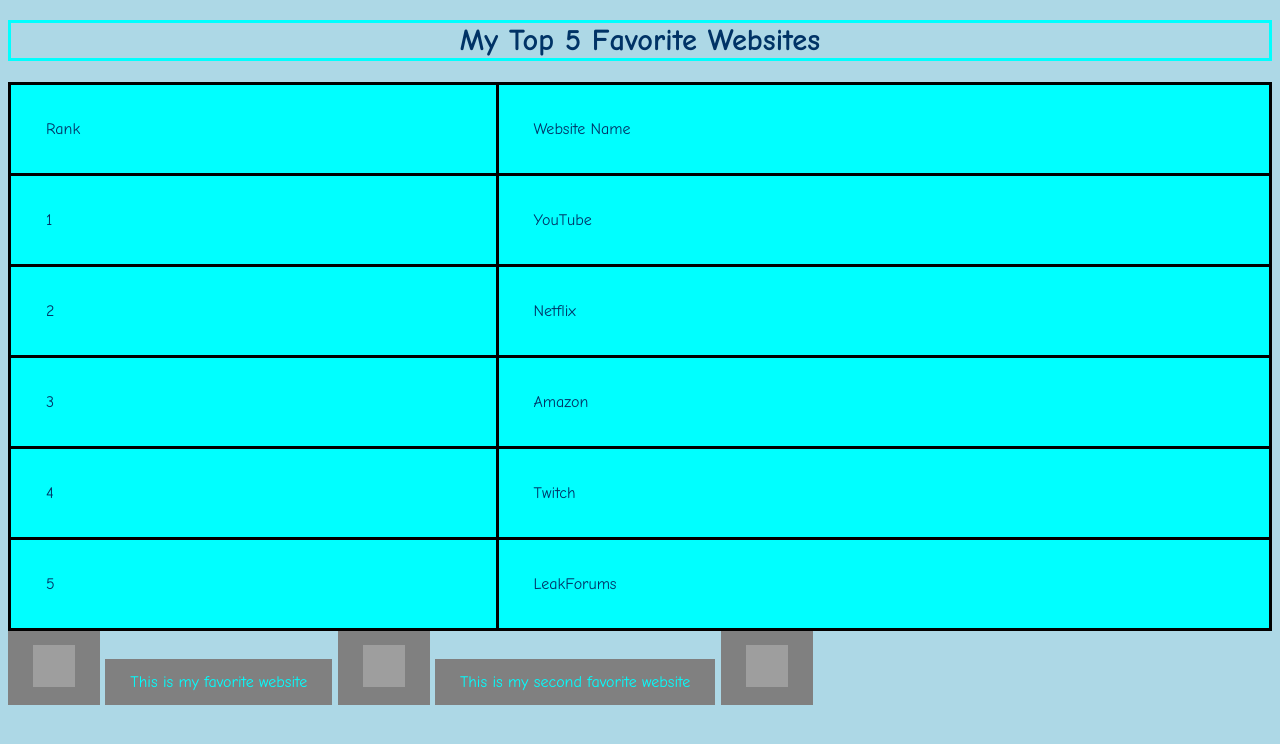
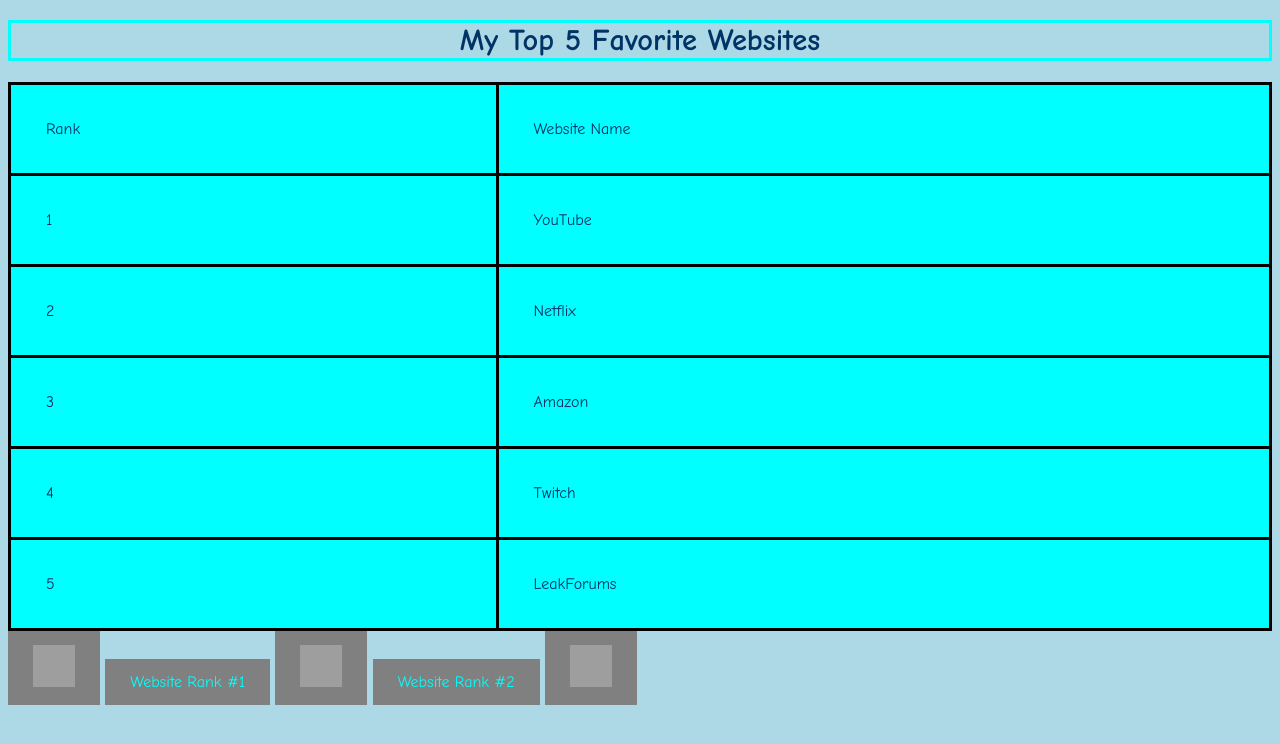
Before and after one commit to chased1326/chased1326.github.io, a plain HTML site: page index.html in a window 1280 px wide. Drawn offline with Linux system fonts and the light colour scheme; grey boxes are pictures that could not be loaded.

Commit message:
Update index.html

```diff
--- a/index.html
+++ b/index.html
@@ -41,12 +41,12 @@
   <a href="https://cloud.githubusercontent.com/assets/17299833/13361672/fb4f79c6-dc74-11e5-82c0-252ca4c0efca.gif ">
 <img src="https://cloud.githubusercontent.com/assets/17299833/13361672/fb4f79c6-dc74-11e5-82c0-252ca4c0efca.gif " alt="HTML tutorial " style="width:42px;height:42px;border:0 "></a>
 
-  <a href="https://www.youtube.com/ " target="_blank ">This is my favorite website</a>
+  <a href="https://www.youtube.com/ " target="_blank ">Website Rank #1</a>
 
  <a href="https://cloud.githubusercontent.com/assets/17299833/13361761/810eff78-dc75-11e5-813d-3462a0826cb5.png ">
 <img src="https://cloud.githubusercontent.com/assets/17299833/13361761/810eff78-dc75-11e5-813d-3462a0826cb5.png " alt="HTML tutorial " style="width:42px;height:42px;border:0 "></a>
 
- <a href="https://www.netflix.com/ ">This is my second favorite website</a>
+ <a href="https://www.netflix.com/ ">Website Rank #2</a>
   <style>
    a:link {color:cyan; background-color:grey} a:hover   {color:grey; background-color:cyan; text-decoration:underline}
 
```
